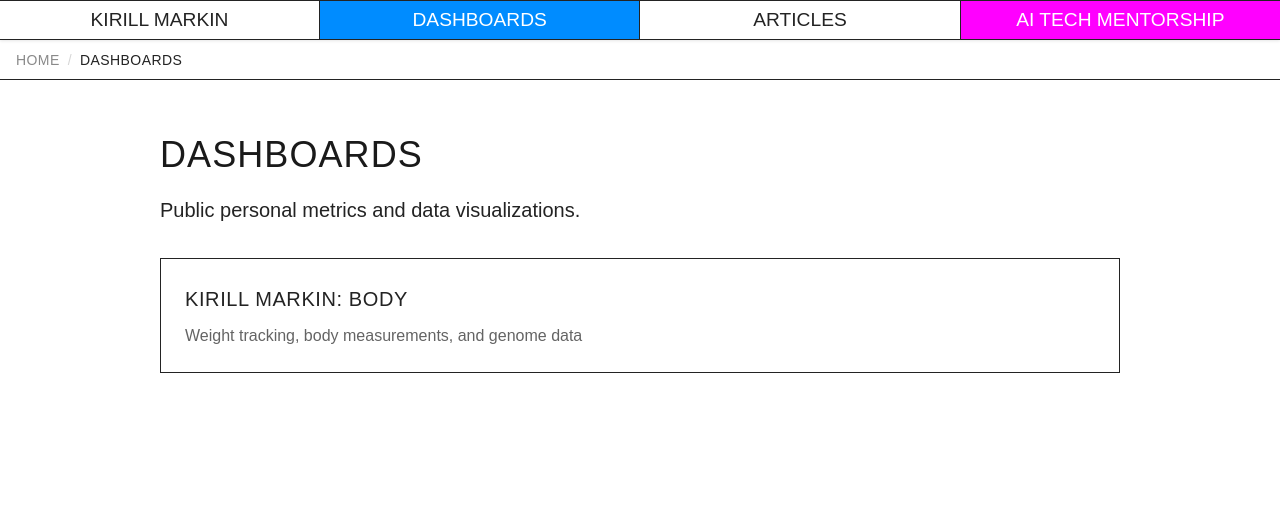
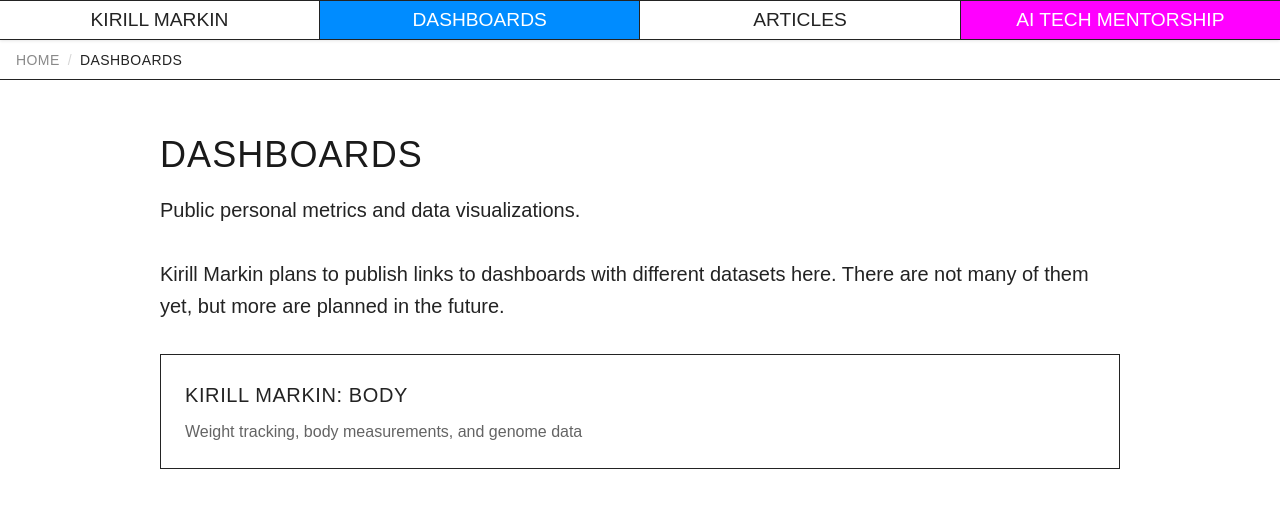
Before and after one commit to kirill-markin/kirill-markin-com, a Next.js app: page /dashboards in a window 1280 px wide. Shown: the top 508 px of the page. Built offline with nearby package versions, Linux system fonts and the light colour scheme.

Commit message:
Add introductory text to DashboardsPage explaining future plans for dataset links

```diff
--- a/src/app/(default)/dashboards/page.tsx
+++ b/src/app/(default)/dashboards/page.tsx
@@ -38,6 +38,10 @@ export default function DashboardsPage() {
     <section className={styles.dashboardsContainer}>
       <h1>Dashboards</h1>
       <p>Public personal metrics and data visualizations.</p>
+      <p>
+        Kirill Markin plans to publish links to dashboards with different datasets here. There
+        are not many of them yet, but more are planned in the future.
+      </p>
 
       <nav className={styles.dashboardsList} aria-label="Available dashboards">
         <Link href="/dashboards/body/" className={styles.dashboardCard}>
```
